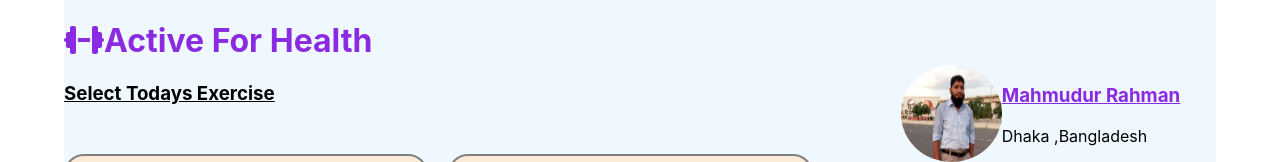
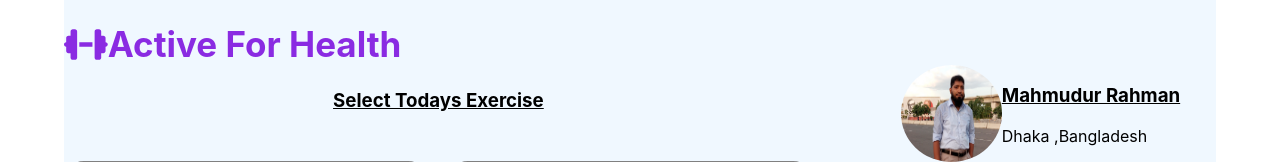
Before and after one commit to mahmudur987/active-health-assign-8, a React (Create React App) app: page / in a window 1280 px wide. Shown: the top 162 px of the page. Built offline with nearby package versions, Linux system fonts and the light colour scheme; grey boxes are pictures that could not be loaded.

Commit message:
local storage done

```diff
--- a/src/Components/Body/Body.css
+++ b/src/Components/Body/Body.css
@@ -16,10 +16,10 @@
     text-align: center;
 }
 
-.main h1,
-h3 {
+.main h1 {
     color: blueviolet;
     text-align: left;
+    font-size: 35px;
 }
 
 .main h3 {
--- a/src/Components/Body/Body.js
+++ b/src/Components/Body/Body.js
@@ -12,7 +12,7 @@ import 'react-toastify/dist/ReactToastify.css';
 
 
 const Body = () => {
-    const notify = () => toast.info("Wow so easy! I can open It");
+    const notify = () => toast.info("Wow congratulation! I can open It");
     const [practices, SetPractices] = useState([]);
     useEffect(() => {
         fetch('items.json').then(res => res.json()).then(data => SetPractices(data))
--- a/src/Components/Profile/Exercise-details/Detail.js
+++ b/src/Components/Profile/Exercise-details/Detail.js
@@ -2,7 +2,7 @@
 import React from 'react';
 import './Detail.css'
 const Detail = (props) => {
-    console.log(props)
+    // console.log(props)
     return (
         <div className='details'>
             <div>
--- a/src/Components/Profile/Profile.js
+++ b/src/Components/Profile/Profile.js
@@ -1,4 +1,4 @@
-import React, { useState } from 'react';
+import React, { useEffect, useState } from 'react';
 import logo from '../../images/my-image-1.jpg'
 import Detail from './Exercise-details/Detail';
 import './Profile.css'
@@ -11,7 +11,11 @@ const Profile = (props) => {
         Setbreaktime(y);
         localStorage.setItem('break-Time', y)
     }
+    useEffect(() => {
+        const storedTime = localStorage.getItem('break-Time')
+        Setbreaktime(storedTime)
 
+    }, [])
     return (
         <div className='profile'>
             <div className='self'>
--- a/src/Question/Question.js
+++ b/src/Question/Question.js
@@ -31,7 +31,7 @@ const Question = () => {
                 </p>
             </div>
             <div className="question">
-                <h2>where we can use useRffect in react</h2>
+                <h2>where we can use useEffect in react ?</h2>
                 <h3>Answer</h3>
                 <p>useEffect after render: We know that, the useEffect() is used for causing side effects in functional components and it is also capable for handling componentDidMount(), componentDidUpdate() and componentWillUnmount() life-cycle methods of class based components into functional component. Let’s look at an example on how to use the useEffect hook as a feature that can mimic the above mentioned life-cycle methods but in functional components. </p>
             </div>
```
